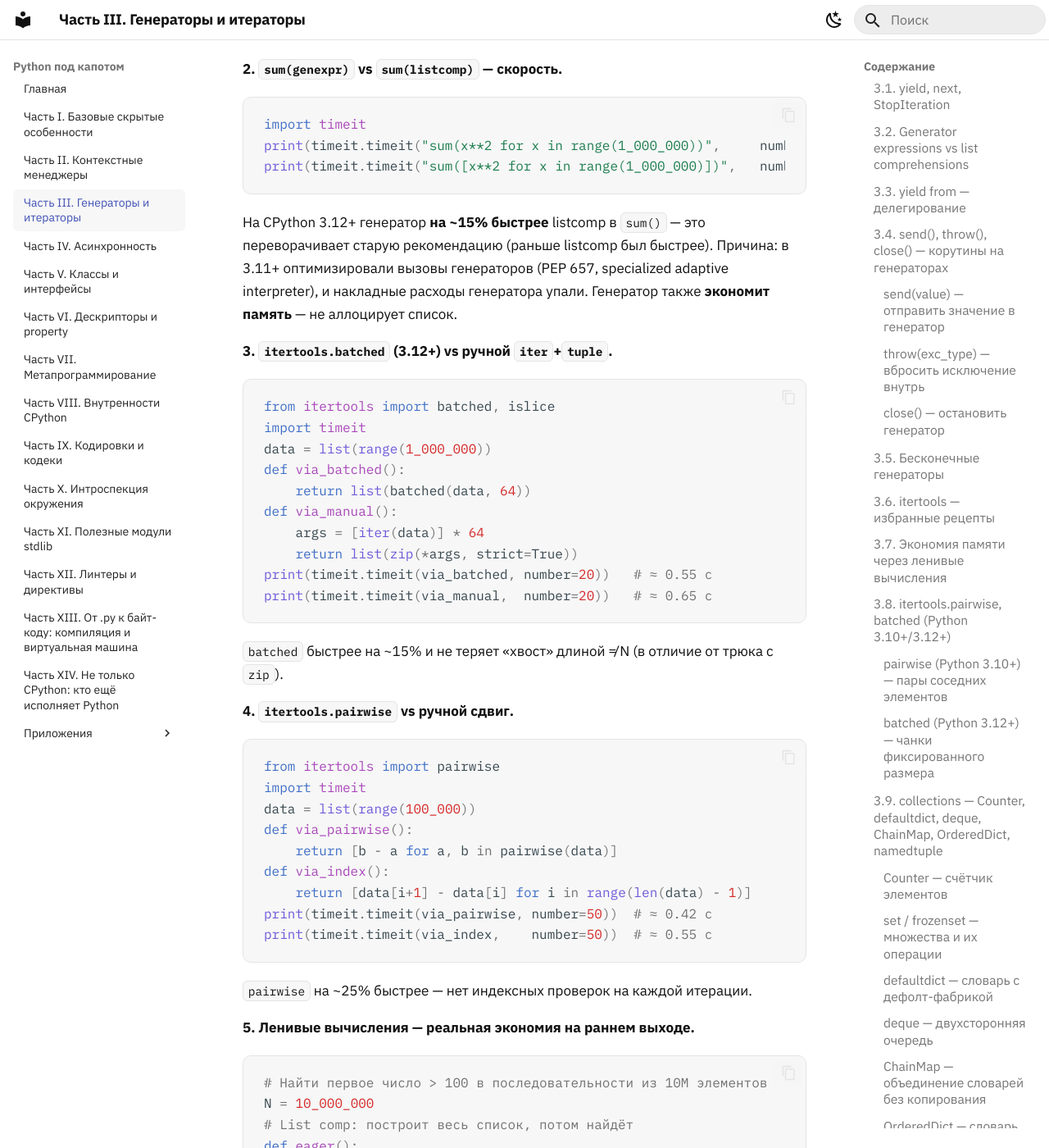
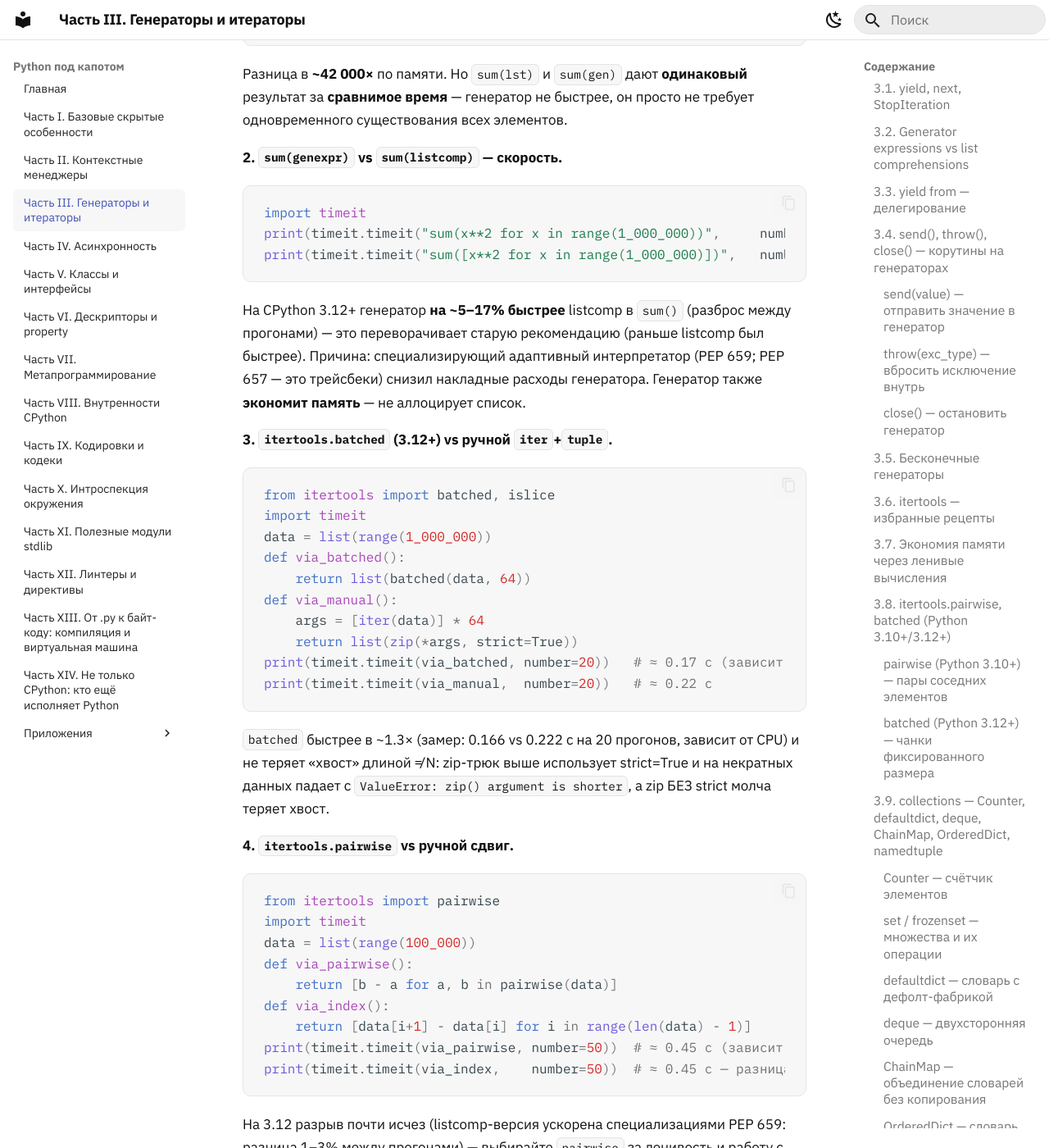
Before and after one commit to n3xumc0r3/py-underhood, an MkDocs documentation site: the page built from book/03-generators.md, in a window 1280 px wide and 1400 px high, scrolled down 21568 px. Shown: the whole window at 82% size. Built offline with MkDocs 1.6.1 and Material for MkDocs 9.7.7, drawn with Linux system fonts in a browser that asks for light colours; some of the changed text lies outside the part shown.

Commit message:
Вычитка: факты в Частях II, III, IV
- 02: asyncio.run добавлен в aclosing-пример, бенчмарк менеджеров
  (suppress почти равен классу, декоратор в ~3.5-4x медленнее),
  реальные опкоды BEFORE_WITH/WITH_EXCEPT_START вместо SETUP_WITH,
  redirect_stdout ~4x, suppress ~2-2.5x
- 03: getsizeof генератора ~200 байт, accumulate с импортом mul,
  идиома iter(callable, sentinel) показана, Page 1/2/3, batched strict
  (3.13), pop()/remove(min(s)), NamedTuple тоже неизменяемый,
  PEP 492/525 корректно, см. также на 4.8-4.9 вместо 5.17, якорь
  #3.10-benchmarki, бенчмарки пересняты (getsizeof 8448728, batched 1.3x,
  pairwise в пределах шума, PEP 659 вместо 657)
- 04: ProcessPool-бенчмарк с функцией уровня модуля (lambda не пиклится,
  PicklingError), лимиты потоков без фейковых чисел, относительное время
  в as_completed, trio MultiError историческое имя, nursery.start без
  аналога, комментарий shield без GC-мифов, asyncio.timeout vs TaskGroup,
  all_tasks: main в списке и порядок не гарантирован, DeprecationWarning
  для Future вне loop, десятки тысяч корутин

````diff
--- a/book/03-generators.md
+++ b/book/03-generators.md
@@ -76,7 +76,7 @@ print(next(g), next(g), next(g))   # 0 1 2
 squares_list = [x**2 for x in range(1_000_000)]   # ~8 MB в памяти
 
 # Generator expression — ленивый
-squares_gen = (x**2 for x in range(1_000_000))    # ~120 байт (только состояние)
+squares_gen = (x**2 for x in range(1_000_000))    # ~200 байт (только состояние, sys.getsizeof на 3.12)
 ```
 
 Генераторное выражение не вычисляет значения до обращения — каждый `next` даёт следующее. Можно передать напрямую в `sum`, `max`, `min`, `any`, `all`, `sorted`:
@@ -376,12 +378,12 @@ def paginate(items, page_size):
         print(f"Page {i+1}: {batch}")
 
 paginate(range(10), 4)
-# Page 0: (0, 1, 2, 3)
-# Page 1: (4, 5, 6, 7)
-# Page 2: (8, 9)
+# Page 1: (0, 1, 2, 3)
+# Page 2: (4, 5, 6, 7)
+# Page 3: (8, 9)
 ```
 
-`batched` возвращает кортежи (не списки) — ленивый, как весь `itertools`.
+`batched` возвращает кортежи (не списки) — ленивый, как весь `itertools`. В 3.13 добавлен строгий режим `strict=True` — `ValueError`, если последний чанк короче `n`.
 
 ⚠️ Если последний чанк короткий — он остаётся короче остальных (не дополняется). Если нужна равная длина — дополните вручную:
 
@@ -523,7 +525,7 @@ nested['users']['admins'].append('alice')
 ```python
 from collections import deque
 
-# O(1) операции с обоих концов (у list appendleft/popleft — O(n))
+# O(1) операции с обоих концов (у list вставка в начало insert(0, x) и pop(0) — O(n))
 d = deque([1, 2, 3])
 d.appendleft(0)
 d.append(4)
@@ -702,7 +704,7 @@ async def main():
 asyncio.run(main())
 ```
 
-**⚠️ StopIteration в async-коде запрещён жёстче, чем в синхронном.** Из 3.1: `StopIteration`, вылетевшая из генератора, превращается в `RuntimeError` (PEP 479). Для корутин и async-генераторов то же правило действует с первого дня (PEP 525) — но ошибка выглядит неочевиднее, потому что `StopAsyncIteration` можно перепутать с `StopIteration`:
+**⚠️ StopIteration в async-коде запрещён жёстче, чем в синхронном.** Из 3.1: `StopIteration`, вылетевшая из генератора, превращается в `RuntimeError` (PEP 479). Для корутин — с первого дня по PEP 492, для async-генераторов — PEP 525 — но ошибка выглядит неочевиднее, потому что `StopAsyncIteration` можно перепутать с `StopIteration`:
 
 ```python
 async def bad():
@@ -726,11 +728,11 @@ async def main():
 
 Почему генераторы и async-генераторы живут в разных частях: здесь — протокол (он полностью выводится из 3.1–3.4), в Части IV — поведение под event loop: кто и когда дергает `__anext__`, что происходит с async-генератором при отмене задачи и закрытии loop, `aclosing` для гарантированной очистки.
 
-→ **см. также:** 3.1 — протокол итерации; 3.4 — `send`/`throw`/`close`; 4.8 — async-генераторы под event loop; 4.16 — `iscoroutine`/`isfuture`; 5.17 — `__aiter__`/`__anext__` среди dunder-методов.
+→ **см. также:** 3.1 — протокол итерации; 3.4 — `send`/`throw`/`close`; 4.8 — async-генераторы под event loop; 4.16 — `iscoroutine`/`isfuture`; async-dunder'ы (`__aiter__`/`__anext__`/`__aenter__`/`__aexit__`) — в 4.8–4.9.
 
 ---
 
-### Бенчмарки к Части III { #3.9-benchmarki }
+### Бенчмарки к Части III { #3.10-benchmarki }
 
 **1. List comprehension vs generator expression — память.**
 ```python
@@ -738,10 +740,10 @@ import sys
 N = 1_000_000
 lst = [x**2 for x in range(N)]
 gen = (x**2 for x in range(N))
-print(sys.getsizeof(lst))   # ~8 000 056 байт (≈8 MB)
+print(sys.getsizeof(lst))   # 8 448 728 байт (≈8.4 MB)
 print(sys.getsizeof(gen))   # ~200 байт (только состояние генератора)
 ```
-Разница в **40 000×** по памяти. Но `sum(lst)` и `sum(gen)` дают **одинаковый**
+Разница в **~42 000×** по памяти. Но `sum(lst)` и `sum(gen)` дают **одинаковый**
 результат за **сравнимое время** — генератор не быстрее, он просто не требует
 одновременного существования всех элементов.
 
@@ -751,7 +753,7 @@ import timeit
 print(timeit.timeit("sum(x**2 for x in range(1_000_000))",     number=10))  # ≈ 0.68 с — генератор
 print(timeit.timeit("sum([x**2 for x in range(1_000_000)])",   number=10))  # ≈ 0.80 с — listcomp
 ```
-На CPython 3.12+ генератор **на ~15% быстрее** listcomp в `sum()` — это переворачивает старую рекомендацию (раньше listcomp был быстрее). Причина: в 3.11+ оптимизировали вызовы генераторов (PEP 657, specialized adaptive interpreter), и накладные расходы генератора упали. Генератор также **экономит память** — не аллоцирует список.
+На CPython 3.12+ генератор **на ~5–17% быстрее** listcomp в `sum()` (разброс между прогонами) — это переворачивает старую рекомендацию (раньше listcomp был быстрее). Причина: специализирующий адаптивный интерпретатор (PEP 659; PEP 657 — это трейсбеки) снизил накладные расходы генератора. Генератор также **экономит память** — не аллоцирует список.
 
 **3. `itertools.batched` (3.12+) vs ручной `iter`+`tuple`.**
 ```python
@@ -763,10 +765,10 @@ def via_batched():
 def via_manual():
     args = [iter(data)] * 64
     return list(zip(*args, strict=True))
-print(timeit.timeit(via_batched, number=20))   # ≈ 0.55 с
-print(timeit.timeit(via_manual,  number=20))   # ≈ 0.65 с
+print(timeit.timeit(via_batched, number=20))   # ≈ 0.17 с (зависит от CPU)
+print(timeit.timeit(via_manual,  number=20))   # ≈ 0.22 с
 ```
-`batched` быстрее на ~15% и не теряет «хвост» длиной ≠ N (в отличие от трюка с `zip`).
+`batched` быстрее в ~1.3× (замер: 0.166 vs 0.222 с на 20 прогонов, зависит от CPU) и не теряет «хвост» длиной ≠ N: zip-трюк выше использует strict=True и на некратных данных падает с `ValueError: zip() argument is shorter`, а zip БЕЗ strict молча теряет хвост.
 
 **4. `itertools.pairwise` vs ручной сдвиг.**
 ```python
@@ -777,10 +779,10 @@ def via_pairwise():
     return [b - a for a, b in pairwise(data)]
 def via_index():
     return [data[i+1] - data[i] for i in range(len(data) - 1)]
-print(timeit.timeit(via_pairwise, number=50))  # ≈ 0.42 с
-print(timeit.timeit(via_index,    number=50))  # ≈ 0.55 с
+print(timeit.timeit(via_pairwise, number=50))  # ≈ 0.45 с (зависит от CPU)
+print(timeit.timeit(via_index,    number=50))  # ≈ 0.45 с — разница в пределах шума
 ```
-`pairwise` на ~25% быстрее — нет индексных проверок на каждой итерации.
+На 3.12 разрыв почти исчез (listcomp-версия ускорена специализациями PEP 659: разница 1–3% между прогонами) — выбирайте `pairwise` за ленивость и работу с итераторами без `len()`.
 
 **5. Ленивые вычисления — реальная экономия на раннем выходе.**
 ```python
````
Also changed, not shown: other parts of book/03-generators.md (+6 -4 lines), book/02-context-managers.md (+15 -13 lines), book/04-async.md (+26 -18 lines).
